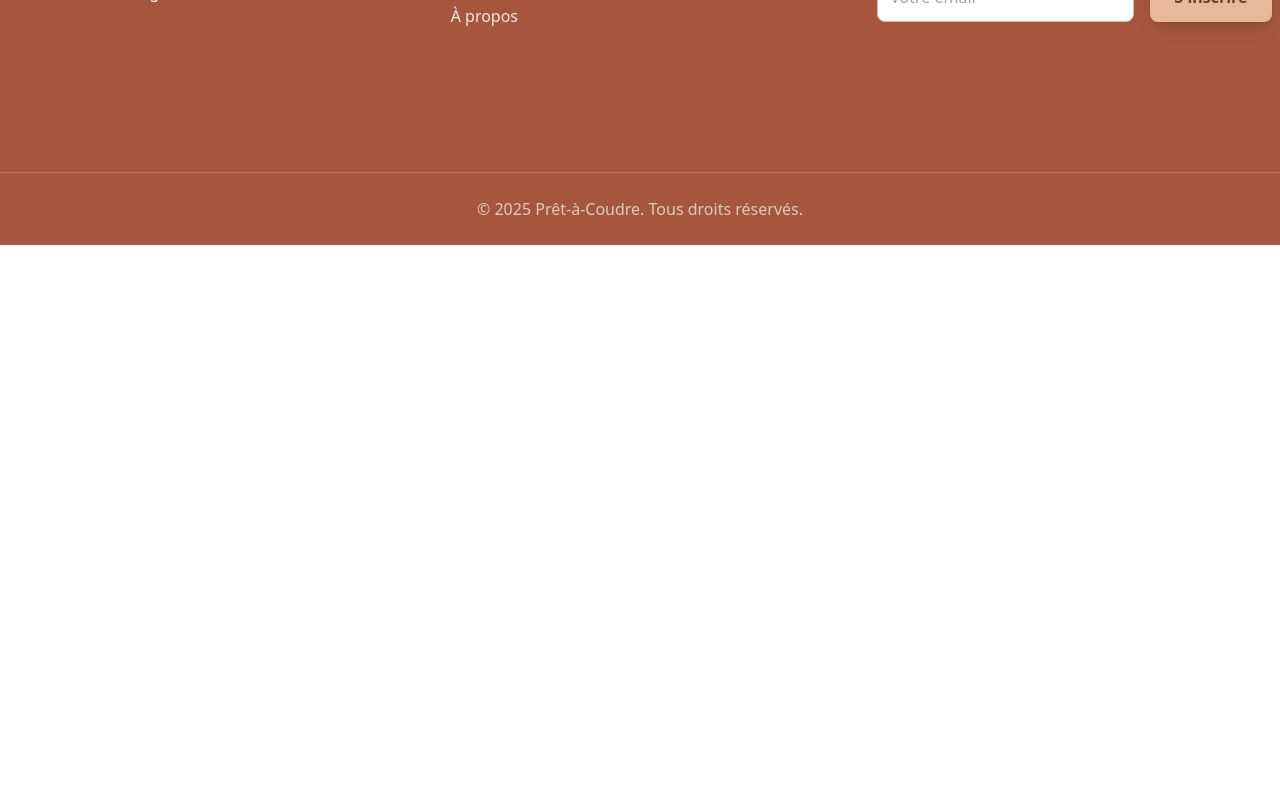
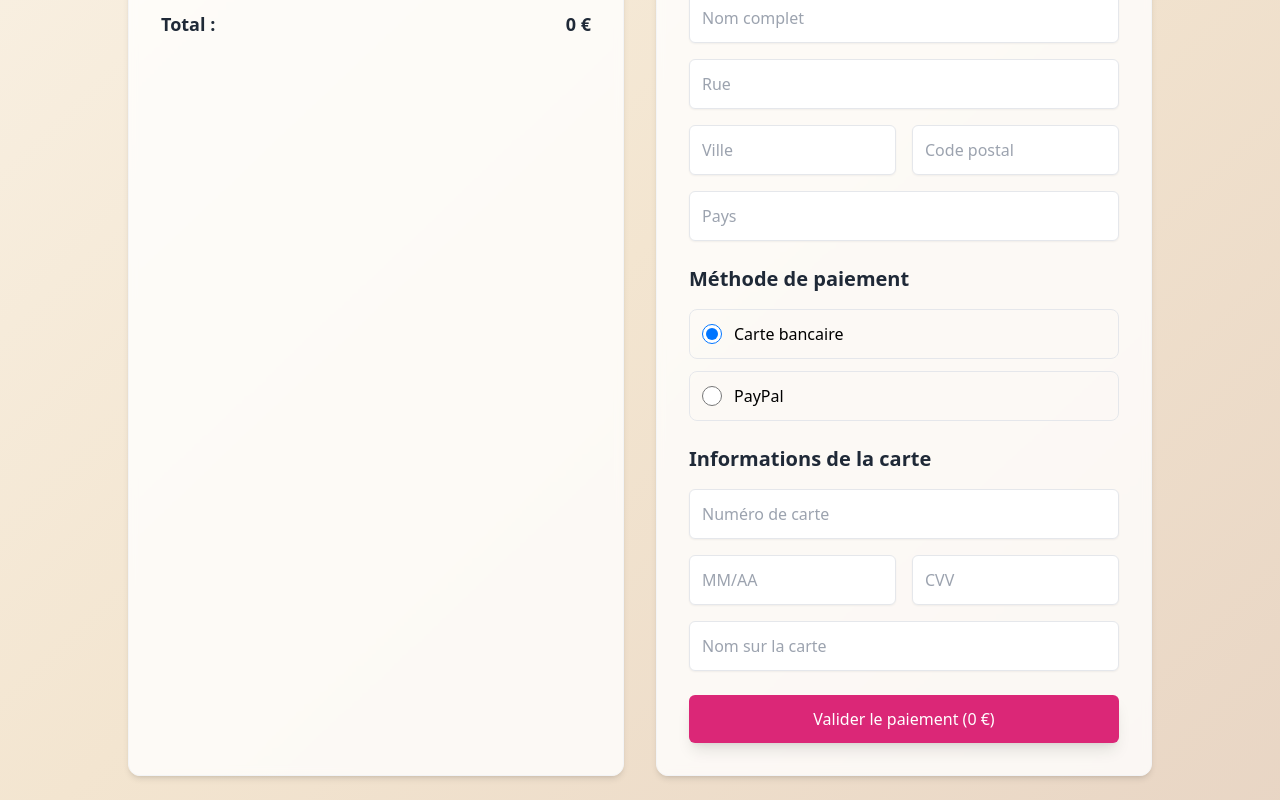
Before and after one commit to miangaly-rafiri/pret_a_coudre, an Angular app in the folder front/: page /payment in a window 1280 px wide. Before the commit this address led to /. Shown: the part 360-1160 px from the top of the page. Before the commit the page ends 800 px from the top, so only its background shows below. Built offline with nearby package versions, Linux system fonts and the light colour scheme.

Commit message:
add payment page

```diff
--- a/front/src/app/app.routes.ts
+++ b/front/src/app/app.routes.ts
@@ -8,6 +8,7 @@ import { ProduitSeulComponent } from './pages/produit-seul/produit-seul.componen
 import { AproposComponent } from './pages/apropos/apropos.component';
 import { PanierComponent } from './pages/panier/panier.component';
 import { CategoriesComponent } from './pages/categories/categories.component';
+import { PaymentComponent } from './pages/payment/payment.component';
 
 export const routes: Routes = [
      { path: '', component: AccueilComponent },
@@ -19,6 +20,7 @@ export const routes: Routes = [
      { path: 'apropos', component: AproposComponent },
      { path: 'panier', component: PanierComponent },
      { path: 'categories', component: CategoriesComponent },
+     { path: 'payment', component: PaymentComponent },
 
 
 ];
--- a/front/src/app/pages/panier/panier.component.html
+++ b/front/src/app/pages/panier/panier.component.html
@@ -54,7 +54,7 @@
                         class="flex-1 py-2.5 bg-red-600 text-white rounded-md shadow hover:bg-red-700 transition">
                         Vider le panier
                     </button>
-                    <button class="flex-1 py-2.5 bg-pink-600 text-white rounded-md shadow hover:bg-pink-700 transition">
+                    <button routerLink="/payment" class="flex-1 py-2.5 bg-pink-600 text-white rounded-md shadow hover:bg-pink-700 transition">
                         Passer à la caisse
                     </button>
                 </div>
--- a/front/src/app/pages/panier/panier.component.ts
+++ b/front/src/app/pages/panier/panier.component.ts
@@ -1,11 +1,12 @@
 import { Component, OnInit } from '@angular/core';
 import { PanierService } from '../../services/panier/panier.service';
 import { CommonModule } from '@angular/common';
+import { RouterLink } from '@angular/router';
 
 @Component({
   selector: 'app-panier',
   standalone: true,
-  imports: [CommonModule],
+  imports: [CommonModule, RouterLink],
   templateUrl: './panier.component.html',
   styleUrls: ['./panier.component.scss']
 })
--- /dev/null
+++ b/front/src/app/pages/payment/payment.component.html
@@ -0,0 +1,124 @@
+<div
+    class="container bg-gradient-to-br from-[#FAF3E7] via-[#F3E5D0] to-[#E8D5C4] min-h-[calc(100vh-64px)] -mt-40 flex items-center justify-center p-6">
+
+    <div class="max-w-5xl w-full space-y-10">
+
+        <!-- Titre -->
+        <div class="text-center md:text-left md:pl-8">
+            <h2 class="text-3xl font-semibold text-gray-900 mb-4">Paiement</h2>
+            <p class="text-gray-600">
+                Vérifiez votre commande et renseignez vos informations pour finaliser l’achat.
+            </p>
+        </div>
+
+        <div class="grid grid-cols-1 lg:grid-cols-2 gap-8">
+
+            <!-- Récap commande -->
+            <div class="bg-white/80 backdrop-blur-sm border border-gray-100 rounded-xl shadow-md p-8">
+                <h3 class="text-xl font-semibold text-gray-800 mb-4">Récapitulatif</h3>
+
+                <div *ngFor="let produit of produits" class="flex justify-between items-center border-b py-3">
+                    <div>
+                        <p class="font-medium text-gray-800">{{ produit.nom }}</p>
+                        <p class="text-gray-500 text-sm">{{ produit.categorie }}</p>
+                    </div>
+                    <p class="text-gray-700">
+                        {{ produit.prix }} € × {{ produit.quantite }}
+                    </p>
+                </div>
+
+                <div class="flex justify-between items-center pt-4 mt-4 border-t">
+                    <span class="font-bold text-gray-800 text-lg">Total :</span>
+                    <span class="font-bold text-gray-800 text-lg">{{ total }} €</span>
+                </div>
+            </div>
+
+            <!-- Formulaire -->
+            <!-- Formulaire -->
+            <form [formGroup]="paymentForm"
+                class="bg-white/80 backdrop-blur-sm border border-gray-100 rounded-xl shadow-md p-8 space-y-6">
+
+                <!-- Adresse -->
+                <div>
+                    <h3 class="text-xl font-semibold text-gray-800 mb-4">Adresse de livraison</h3>
+
+                    <div class="space-y-4">
+
+                        <input formControlName="nom" type="text" placeholder="Nom complet"
+                            class="w-full p-3 border rounded-md shadow-sm focus:ring-pink-400 focus:border-pink-400">
+
+                        <input formControlName="rue" type="text" placeholder="Rue"
+                            class="w-full p-3 border rounded-md shadow-sm focus:ring-pink-400 focus:border-pink-400">
+
+                        <div class="grid grid-cols-2 gap-4">
+                            <input formControlName="ville" type="text" placeholder="Ville"
+                                class="w-full p-3 border rounded-md shadow-sm focus:ring-pink-400 focus:border-pink-400">
+
+                            <input formControlName="codePostal" type="text" placeholder="Code postal"
+                                class="w-full p-3 border rounded-md shadow-sm focus:ring-pink-400 focus:border-pink-400">
+                        </div>
+
+                        <input formControlName="pays" type="text" placeholder="Pays"
+                            class="w-full p-3 border rounded-md shadow-sm focus:ring-pink-400 focus:border-pink-400">
+                    </div>
+                </div>
+
+                <!-- Paiement -->
+                <div>
+                    <h3 class="text-xl font-semibold text-gray-800 mb-4">Méthode de paiement</h3>
+
+                    <div class="space-y-3">
+
+                        <label class="flex items-center gap-3 p-3 border rounded-lg cursor-pointer hover:bg-gray-50">
+                            <input type="radio" formControlName="paiement" value="cb" class="w-5 h-5 text-pink-600">
+                            <span class="font-medium">Carte bancaire</span>
+                        </label>
+
+                        <label class="flex items-center gap-3 p-3 border rounded-lg cursor-pointer hover:bg-gray-50">
+                            <input type="radio" formControlName="paiement" value="paypal" class="w-5 h-5 text-pink-600">
+                            <span class="font-medium">PayPal</span>
+                        </label>
+
+                    </div>
+                </div>
+
+                <!-- Champs CB -->
+                <div *ngIf="paymentForm.get('paiement')?.value === 'cb'" class="space-y-4 mt-4">
+                    <h3 class="text-xl font-semibold text-gray-800">Informations de la carte</h3>
+
+                    <input formControlName="cardNumber" type="text" maxlength="16" placeholder="Numéro de carte"
+                        class="w-full p-3 border rounded-md shadow-sm focus:ring-pink-400 focus:border-pink-400">
+
+                    <div class="grid grid-cols-2 gap-4">
+                        <input formControlName="expiration" type="text" placeholder="MM/AA"
+                            class="w-full p-3 border rounded-md shadow-sm focus:ring-pink-400 focus:border-pink-400">
+
+                        <input formControlName="cvv" type="password" maxlength="4" placeholder="CVV"
+                            class="w-full p-3 border rounded-md shadow-sm focus:ring-pink-400 focus:border-pink-400">
+                    </div>
+
+                    <input formControlName="cardName" type="text" placeholder="Nom sur la carte"
+                        class="w-full p-3 border rounded-md shadow-sm focus:ring-pink-400 focus:border-pink-400">
+                </div>
+
+                <!-- Bouton payer -->
+                <button (click)="validerPaiement()"
+                    class="w-full py-3 bg-pink-600 text-white rounded-md shadow-lg hover:bg-pink-700 transition">
+                    Valider le paiement ({{ total }} €)
+                </button>
+                <div *ngIf="err" class="fade mb-4 p-3 rounded-md bg-red-100 text-red-700 border border-red-300">
+                    {{ err }}
+                </div>
+
+                <div *ngIf="success"
+                    class="fade mb-4 p-3 rounded-md bg-green-100 text-green-700 border border-green-300">
+                    {{ success }}
+                </div>
+
+            </form>
+
+
+        </div>
+
+    </div>
+</div>
--- /dev/null
+++ b/front/src/app/pages/payment/payment.component.scss
@@ -0,0 +1,19 @@
+:host {
+  display: block;
+}
+
+.container {
+  padding-top: 10rem;
+  max-width: 100%;
+  padding-bottom: 5rem;
+}
+
+.fade {
+  animation: fadeOut 1.5s forwards;
+}
+
+@keyframes fadeOut {
+  0% { opacity: 1; }
+  60% { opacity: 1; }
+  100% { opacity: 0; }
+}
--- /dev/null
+++ b/front/src/app/pages/payment/payment.component.ts
@@ -0,0 +1,83 @@
+import { Component, OnInit } from '@angular/core';
+import { FormBuilder, FormGroup, ReactiveFormsModule } from '@angular/forms';
+import { CommonModule } from '@angular/common';
+import { PanierService } from '../../services/panier/panier.service';
+import { Router, RouterLink } from '@angular/router';
+import { AuthService } from '../../services/auth/auth.service';
+
+@Component({
+  selector: 'app-payment',
+  standalone: true,
+  imports: [CommonModule, ReactiveFormsModule, RouterLink],
+  templateUrl: './payment.component.html',
+  styleUrls: ['./payment.component.scss']
+})
+export class PaymentComponent implements OnInit {
+
+  produits: any[] = [];
+  total = 0;
+
+  err = '';
+  success = '';
+
+  paymentForm!: FormGroup;
+
+  clearMessages = () => {
+    setTimeout(() => {
+      this.err = '';
+      this.success = '';
+    }, 1500);
+  };
+
+  constructor(
+    private panierService: PanierService,
+    private fb: FormBuilder,
+    public auth: AuthService,
+    private router: Router
+  ) { }
+
+  ngOnInit(): void {
+    this.produits = this.panierService.getPanier();
+    this.total = this.panierService.getTotal();
+
+    // Un seul formulaire pour toute la page
+    this.paymentForm = this.fb.group({
+      nom: [''],
+      rue: [''],
+      ville: [''],
+      codePostal: [''],
+      pays: [''],
+
+      paiement: ['cb'], // Par défaut CB
+
+      // Champs carte bancaire
+      cardNumber: [''],
+      expiration: [''],
+      cvv: [''],
+      cardName: [''],
+    });
+  }
+
+  validerPaiement() {
+    if (this.paymentForm.invalid) {
+      this.err = 'Veuillez remplir correctement les champs.';
+      this.clearMessages();
+      return;
+    }
+
+    console.log("Formulaire complet :", this.paymentForm.value);
+    console.log("Produits :", this.produits);
+    console.log("Total :", this.total);
+
+    this.success = "Paiement réussi ! Merci pour votre achat.";
+    this.clearMessages();
+    this.panierService.clearPanier();
+    setTimeout(() => {
+      if (this.auth.isConnected) {
+        this.router.navigate(['/profil']);
+      } else {
+        this.router.navigate(['/']);
+      }
+    }, 2000);
+  }
+}
```
Also changed, not shown: 1 other file (tests, documents, lock files or other folders).
